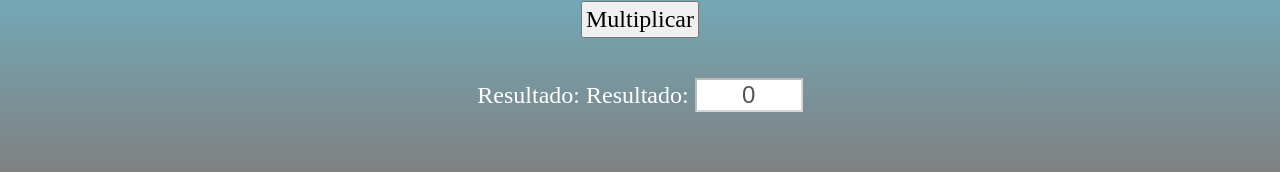
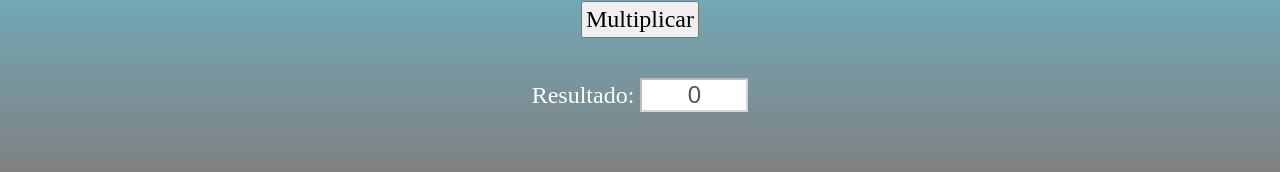
Before and after one commit to AFE99/IS3, a React (Create React App) app: page / in a window 1280 px wide. Shown: the part 625-797 px from the top of the page. Built offline with nearby package versions, Linux system fonts and the light colour scheme.

Commit message:
borro linea duplicada RESULTADO

```diff
--- a/src/App.js
+++ b/src/App.js
@@ -43,7 +43,6 @@ function App() {
         </div>
         <div>
           <label style={{fontSize: 24, fontFamily :"cursive"}}>Resultado: </label>
-          <label style={{fontSize: 24, fontFamily :"cursive"}}>Resultado: </label>
           <input
             value={total}
             style={{fontSize: 24, width: 100, textAlign: 'center', backgroundColor: 'white'}}
```
